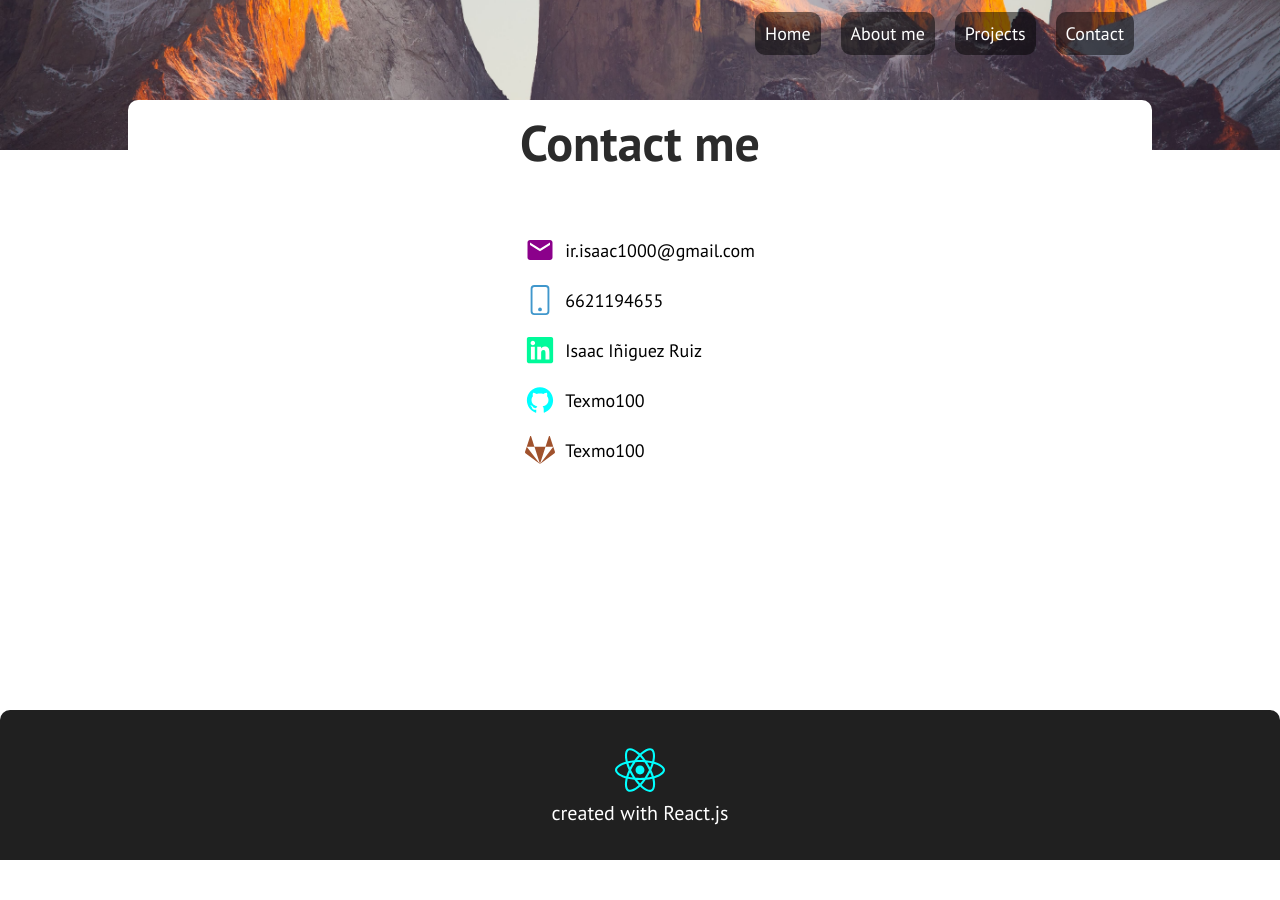
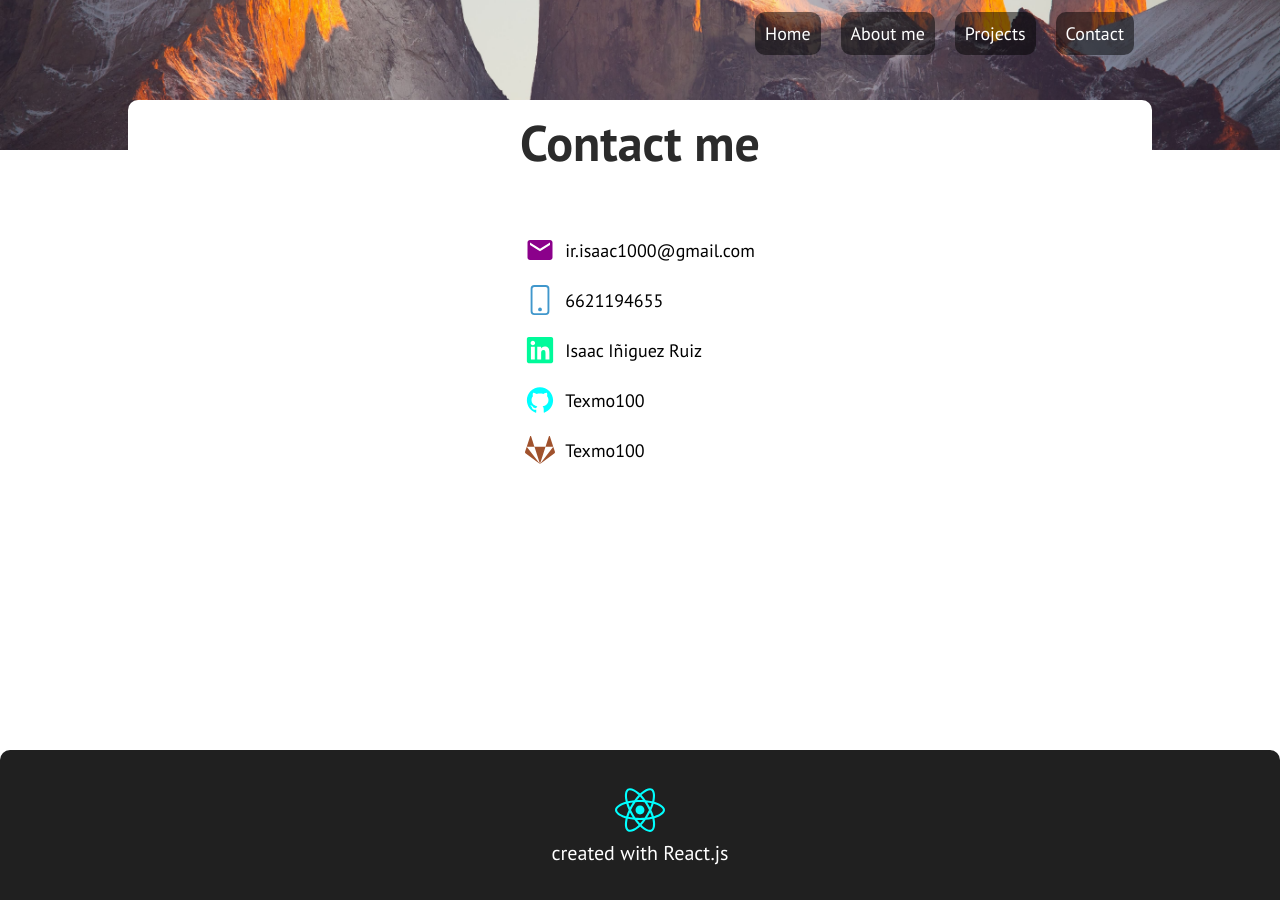
Before and after one commit to Texmo100/Developer-profile-IIR, a React (Create React App) app: page /contactme in a window 1280 px wide. Before the commit the page ends 860 px from the top, so only its background shows below. Built offline with nearby package versions, Linux system fonts and the light colour scheme.

Commit message:
Developer Profile Beta version 1.4

```diff
--- a/src/App.css
+++ b/src/App.css
@@ -440,7 +440,7 @@ h4{
   height: 100%;
   display: grid;
   grid-template-columns: repeat(12, 1fr);
-  grid-template-rows: 15rem minmax(70vh, 100%) 15rem;
+  grid-template-rows: 15rem minmax(75vh, 100%) 15rem;
 }
 .header-image, .content-page, .footer{
   grid-column: 1 / -1;
```
